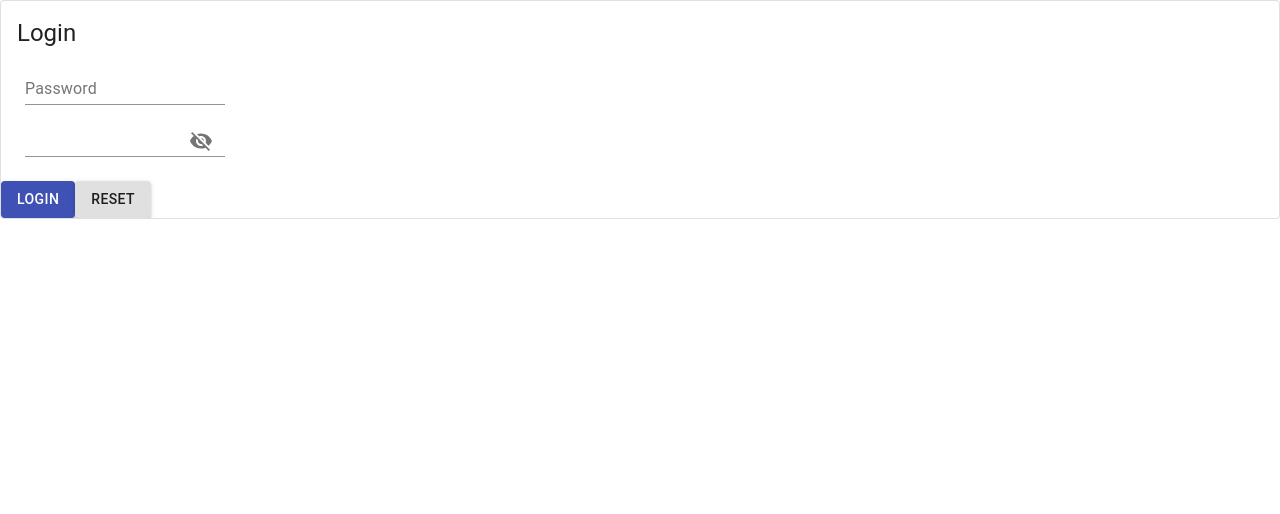
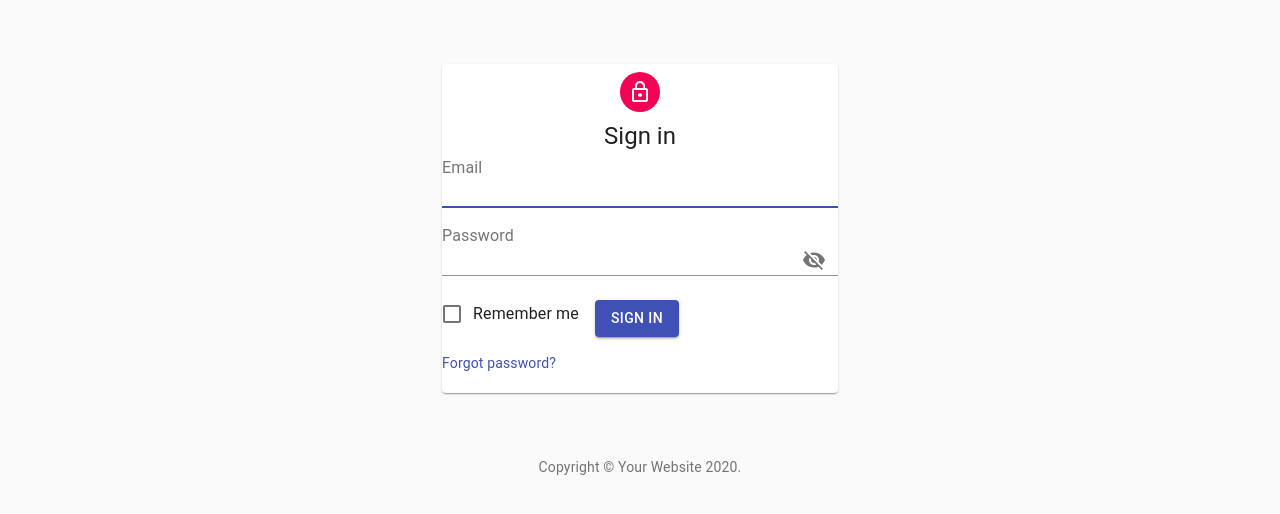
Before and after one commit to vikashraj144/react-materialui, a React (Create React App) app: page / in a window 1280 px wide. Shown: the top 514 px of the page. Built offline with nearby package versions, Linux system fonts and the light colour scheme.

Commit message:
login page added

```diff
--- a/src/component/Home.js
+++ b/src/component/Home.js
@@ -1,47 +1,63 @@
 import React from 'react';
+import Avatar from '@material-ui/core/Avatar';
+import Button from '@material-ui/core/Button';
+import CssBaseline from '@material-ui/core/CssBaseline';
+import TextField from '@material-ui/core/TextField';
+import FormControlLabel from '@material-ui/core/FormControlLabel';
+import Checkbox from '@material-ui/core/Checkbox';
+import Link from '@material-ui/core/Link';
+import Grid from '@material-ui/core/Grid';
+import Box from '@material-ui/core/Box';
+import LockOutlinedIcon from '@material-ui/icons/LockOutlined';
+import Typography from '@material-ui/core/Typography';
 import { makeStyles } from '@material-ui/core/styles';
-import Card from '@material-ui/core/Card';
-// import CardActions from '@material-ui/core/CardActions';
-import CardContent from '@material-ui/core/CardContent';
-import Button from '@material-ui/core/Button';
-import Typography from '@material-ui/core/Typography';
-import { IconButton, InputAdornment, FormControl, InputLabel, Input } from '@material-ui/core';
-import clsx from 'clsx';
+import Container from '@material-ui/core/Container';
+import { IconButton, InputAdornment, FormControl, InputLabel, Input, Paper } from '@material-ui/core';
 import Visibility from '@material-ui/icons/Visibility';
 import VisibilityOff from '@material-ui/icons/VisibilityOff';
 
+function Copyright() {
+    return (
+        <Typography variant="body2" color="textSecondary" align="center">
+            {'Copyright © '}
+            <Link color="inherit" href="https://material-ui.com/">
+                Your Website
+      </Link>{' '}
+            {new Date().getFullYear()}
+            {'.'}
+        </Typography>
+    );
+}
 
 const useStyles = makeStyles(theme => ({
-    card: {
-        minWidth: 275,
+    paper: {
+        marginTop: theme.spacing(8),
+        display: 'flex',
+        flexDirection: 'column',
+        alignItems: 'center',
     },
-    title: {
-        fontSize: 14,
+    paper2: {
+        marginTop: theme.spacing(8),
+        marginLeft: theme.spacing(2),
     },
-    pos: {
-        marginBottom: 12,
-    }, root: {
-        display: 'flex',
-        flexWrap: 'wrap',
+    avatar: {
+        margin: theme.spacing(1),
+        backgroundColor: theme.palette.secondary.main,
     },
-    margin: {
-        margin: theme.spacing(1),
+    form: {
+        width: '100%', // Fix IE 11 issue.
+        marginTop: theme.spacing(1),
     },
-    withoutLabel: {
-        marginTop: theme.spacing(3),
-    },
-    textField: {
-        width: 200,
+    submit: {
+        margin: theme.spacing(3, 0, 2),
     },
 }));
 
-export default function Home(props) {
+export default function SignIn(props) {
     const classes = useStyles();
     const [values, setValues] = React.useState({
         email: '',
         password: '',
-        weight: '',
-        weightRange: '',
         showPassword: false,
     });
     const handleChange = prop => event => {
@@ -50,49 +66,51 @@ export default function Home(props) {
         console.log(values.email);
         console.log('====================================');
     };
-
     const handleClickShowPassword = () => {
         setValues({ ...values, showPassword: !values.showPassword });
     };
-
     const handleMouseDownPassword = event => {
         event.preventDefault();
     };
-    const onReset = () => {
-        console.log("TCL: onReset -> onReset", onReset)
-        props.history.push('/reset');
-    }
-
     const onLogin = () => {
-        console.log("TCL: onReset -> onReset", onReset)
         props.history.push('/dashboard');
     }
 
     return (
-        <Card className={classes.card} variant="outlined">
-            <CardContent>
-                {/* <Typography className={classes.title} color="textSecondary" gutterBottom>
-          Word of the Day
-        </Typography> */}
-                <Typography variant="h5" component="h2">Login</Typography>
-                <div>
-                    {/* <TextField
-          id="standard-error-helper-text"
-          label="Email Id"
-          defaultValue=""
-          helperText="Incorrect entry."
-        /> */}
-                    <FormControl className={clsx(classes.margin, classes.textField)}>
-                        <InputLabel htmlFor="standard-adornment-password">Password</InputLabel>
+        <Container component="main" maxWidth="xs">
+            <CssBaseline />
+            <Paper className={classes.paper}>
+                <Avatar className={classes.avatar}>
+                    <LockOutlinedIcon />
+                </Avatar>
+                <Typography component="h1" variant="h5">
+                    Sign in
+                </Typography>
+                {/* <Paper className={classes.paper2}> */}
+
+                <form className={classes.form} noValidate>
+                <InputLabel htmlFor="standard-adornment-password">Email</InputLabel>
+
                     <Input
-                            id="standard-adornment-email"
-                            type='text'
+                        margin="normal"
+                        required
+                        fullWidth
+                        id="email"
+                        label="Email Address"
+                        autoFocus
                         value={values.email}
                         onChange={handleChange('email')}
                     />
                     <br></br>
+                    <br></br>
+
+                    <InputLabel htmlFor="standard-adornment-password">Password</InputLabel>
                     <Input
                         id="standard-adornment-password"
+                        margin="normal"
+                        required
+                        fullWidth
+                        label="Password"
                         type={values.showPassword ? 'text' : 'password'}
                         value={values.password}
                         onChange={handleChange('password')}
@@ -108,13 +126,33 @@ export default function Home(props) {
                             </InputAdornment>
                         }
                     />
-                    </FormControl>
-
-                </div>
-            </CardContent>
-            <Button variant="contained" color="primary" onClick= {onLogin}>Login</Button>
-            <Button variant="contained" onClick={onReset}>Reset</Button>
-
-        </Card>
+                    <FormControlLabel
+                        control={<Checkbox value="remember" color="primary" />}
+                        label="Remember me"
+                    />
+                    <Button
+                        type="submit"
+                        variant="contained"
+                        color="primary"
+                        onClick={onLogin}
+                        className={classes.submit}
+                    >
+                        Sign In
+                    </Button>
+                    <Grid container>
+                        <Grid item xs>
+                            <Link href="#" variant="body2">
+                                Forgot password?
+                            </Link>
+                        </Grid>
+                    </Grid>
+                    <br></br>
+                </form>
+                {/* </Paper> */}
+            </Paper>
+            <Box mt={8}>
+                <Copyright />
+            </Box>
+        </Container>
     );
 }
```
Lines whose indentation alone changed are shown as unchanged.
